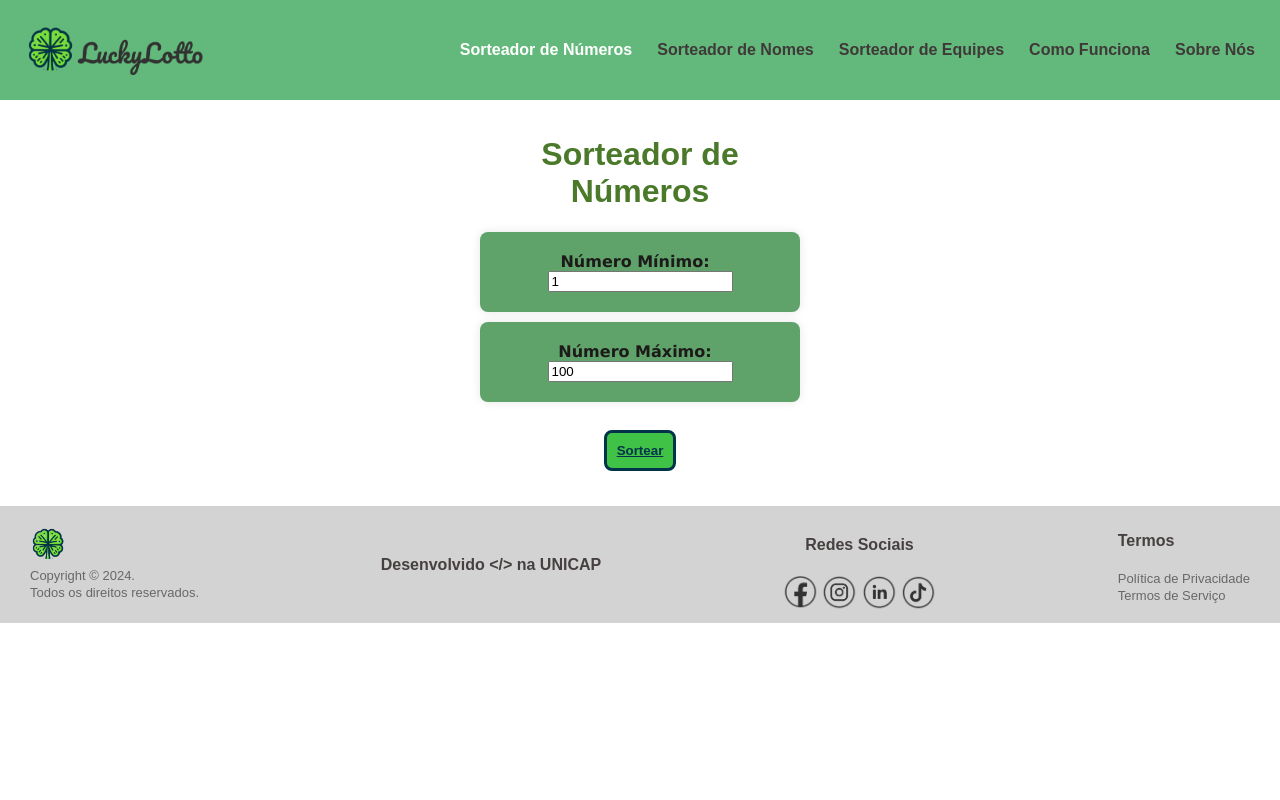
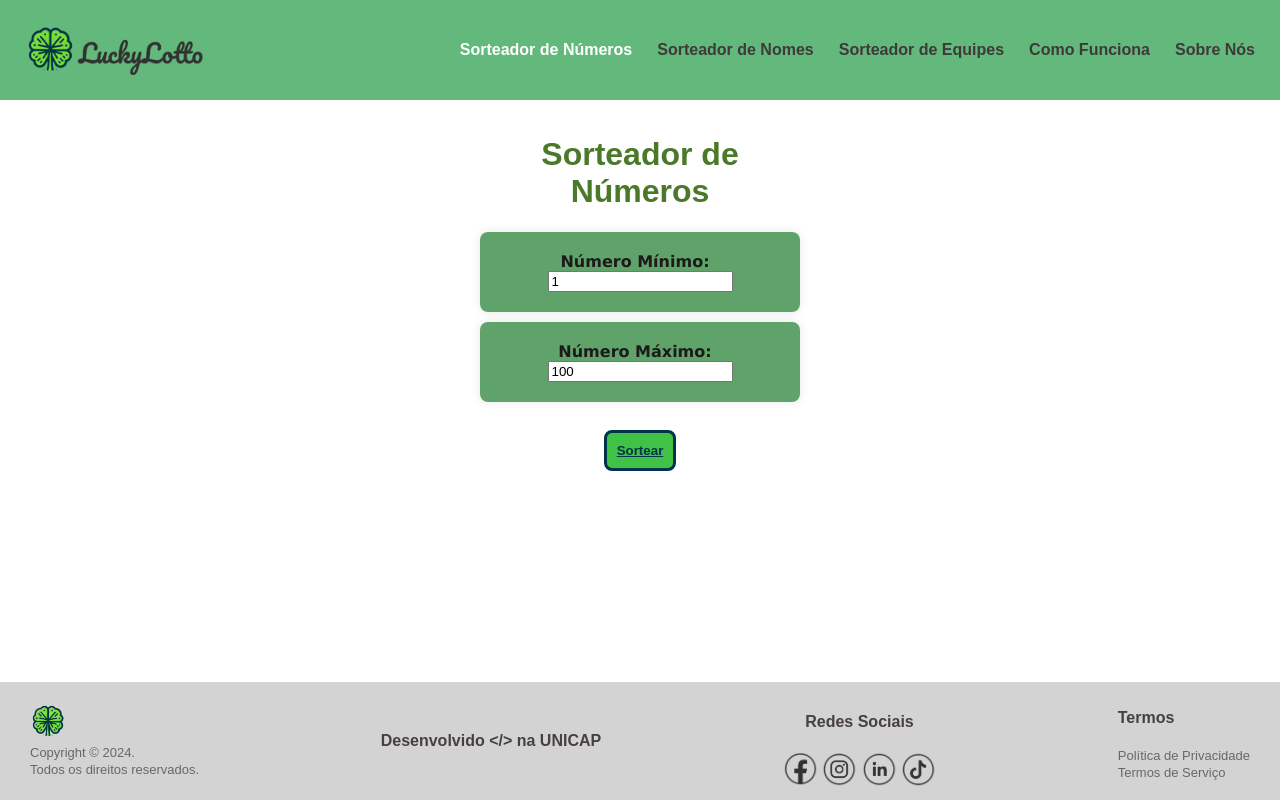
Before and after one commit to deivysonjds/sorteador, a website: page index.html in a window 1280 px wide. Drawn offline with Linux system fonts and the light colour scheme.

Commit message:
att footer

```diff
--- a/index.css
+++ b/index.css
@@ -53,3 +53,9 @@ button:active {
     background-color: #3fc245;
     transition: background-color 0.1s;
 }
+
+footer {
+    position: absolute;
+    bottom: 0;
+    left: 0;
+}
--- a/src/sorteio_nomes/style.css
+++ b/src/sorteio_nomes/style.css
@@ -25,3 +25,9 @@ button:hover {
     background-color: #32861c; /*Muda a cor do botão ao passar com o mouse*/
 
 }
+
+footer {
+    position: absolute;
+    bottom: 0;
+    left: 0;
+}
```
